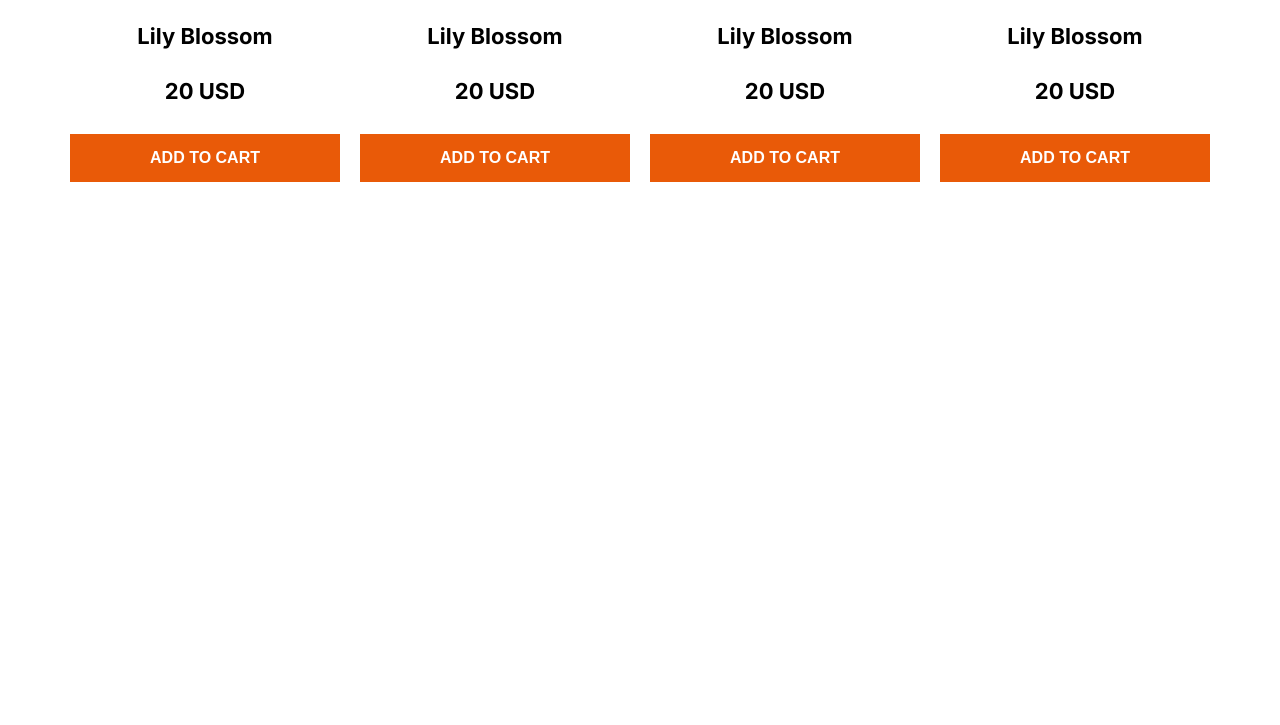
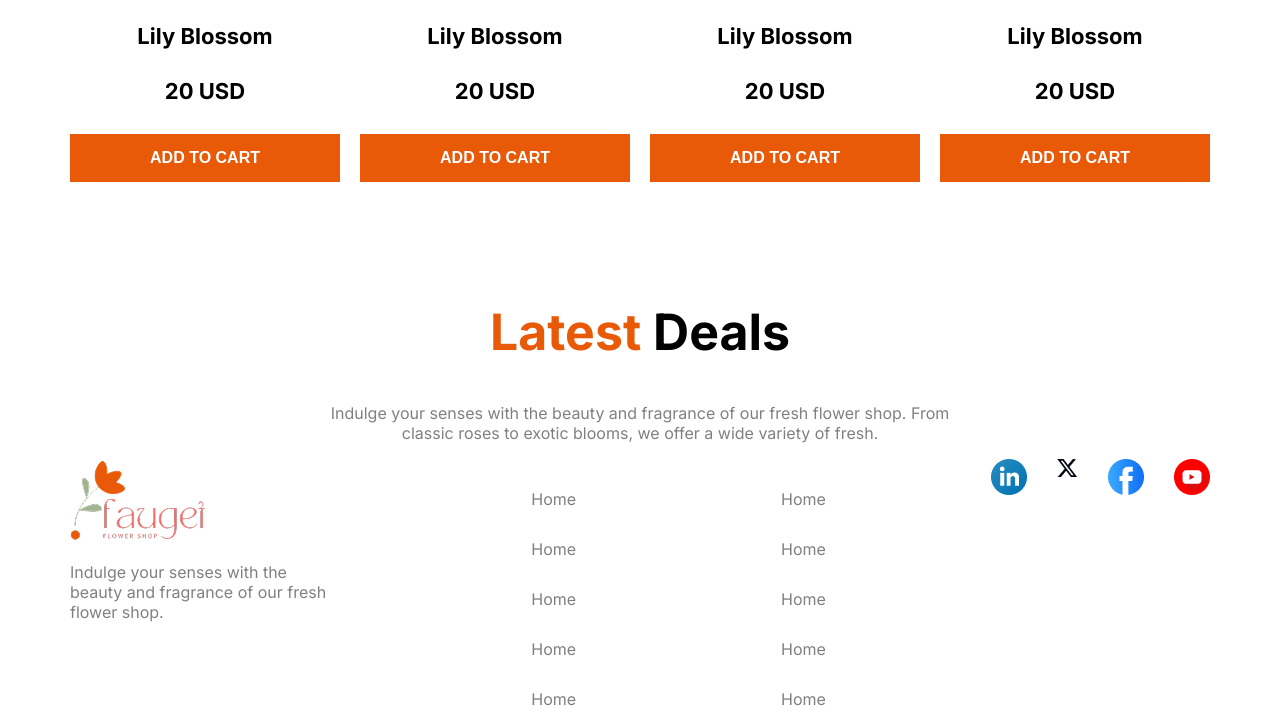
Before and after one commit to jakir41/flowers-faugei, a plain HTML site: page index.html in a window 1280 px wide. Shown: the part 1759-2484 px from the top of the page. Before the commit the page ends 1941 px from the top, so only its background shows below. Drawn offline with Linux system fonts and the light colour scheme.

Commit message:
footer done

```diff
--- a/index.html
+++ b/index.html
@@ -99,8 +99,76 @@
                 </div>
             </div>
         </section>
+        <!-- latest section -->
+        <section>
+            <div class="plan-text">
+            <h1><span class="banner-title">Latest </span> Deals</h1>
+            <p>Indulge your senses with the beauty and fragrance of our fresh flower shop. From <br> classic roses to exotic blooms, we offer a wide variety of fresh.</p>
+        </div>
+
+        <!-- <div class="images-container">
+            <div class="img-left">
+                <div class="img-container">
+                    <img src="./assets/deal-bloom.png" alt="">
+                    <p class="text">60% Off | Bloom Plant
+                        <br>Shop Now
+                    </p>
+                </div>
+                <div class="img-container">
+                    <img src="./assets/deal-bloom.png" alt="">
+                    <p class="text">60% Off | Bloom Plant
+                        <br>Shop Now
+                    </p>
+                </div>
+
+            </div>
+            <div class="img-rigth">
+                <img src="./assets/deal-zabo.png" alt="">
+                <p class="text">25% Off | Zabo Plant</p>
+            </div>
+        </div> -->
+        </section>
+
     </main>
-    <footer>
+    <footer class="container">
+        <div class="main-footer">
+            <div class="footer-text">
+                <img src="./assets/logo.png" alt="">
+                <p>Indulge your senses with the <br> beauty and fragrance of our fresh <br> flower shop. </p>
+            </div>
+            <div>
+                <ul class="footer-link">
+                    <li><a href="">Home</a></li>
+                    <li><a href="">Home</a></li>
+                    <li><a href="">Home</a></li>
+                    <li><a href="">Home</a></li>
+                    <li><a href="">Home</a></li>
+                </ul>
+            </div>
+            <div>
+                <ul class="footer-link">
+                    <li><a href="">Home</a></li>
+                    <li><a href="">Home</a></li>
+                    <li><a href="">Home</a></li>
+                    <li><a href="">Home</a></li>
+                    <li><a href="">Home</a></li>
+                </ul>
+            </div>
+            <div class="footer-icon">
+                <div>
+                    <img src="./assets/icon-linkedin.png" alt="">
+                </div>
+                <div>
+                    <img src="./assets/icon-twitter.png" alt="">
+                </div>
+                <div>
+                    <img src="./assets/icon-facebook.png" alt="">
+                </div>
+                <div>
+                    <img src="./assets/icon-youtube.png" alt="">
+                </div>
+            </div>
+        </div>
 
     </footer>
 </body>
--- a/style.css
+++ b/style.css
@@ -99,8 +99,69 @@
     gap: 20px;
     margin-top: 60px;
 }
+.images-container{
+    display: flex;
+    gap: 30px;
+
+}
+.img-container{
+    position: relative;
+    width: 360px;
+
+}
+.img-container img{
+    border-radius: 10px;
+}
+.text{
+    position:absolute;
+    top: 50%;
+    left: 50%;
+    transform: translate(-50%, -50%);
+    color: whitesmoke;
+    font-size: 20px;
+    font-weight: bold;
+
+}
+.img-left{
+    gap: 30px;
+}
+.img-rigth img{
+    width: 750px;
+    border-radius: 20px;
+
+}
 
 
+
+
+
+
+
+
+.main-footer{
+    display: flex;
+    justify-content: space-between;
+    margin: 50px, ;
+}
+.footer-text p{
+    color: gray;
+}
+.footer-link li{
+    list-style: none;
+    margin-top: 30px;
+
+}
+
+.footer-link  li a{
+    text-decoration: none;
+    color: gray;
+
+}
+.footer-icon{
+    display: flex;
+    gap: 30px;
+
+}
 
 
 /* responive */
@@ -134,4 +195,20 @@
     .plan-card img{
         width: 100%;
     }
+    .images-container{
+        flex-direction: column;
+    }
+    .img-rigth img{
+        width: 100%;
+
+
+    }
+    .img-container{
+        width: 100%;
+        text-align: center;
+    }
+    .main-footer{
+        flex-direction: column;
+        margin-left: 10px;
+    }
 }
```
